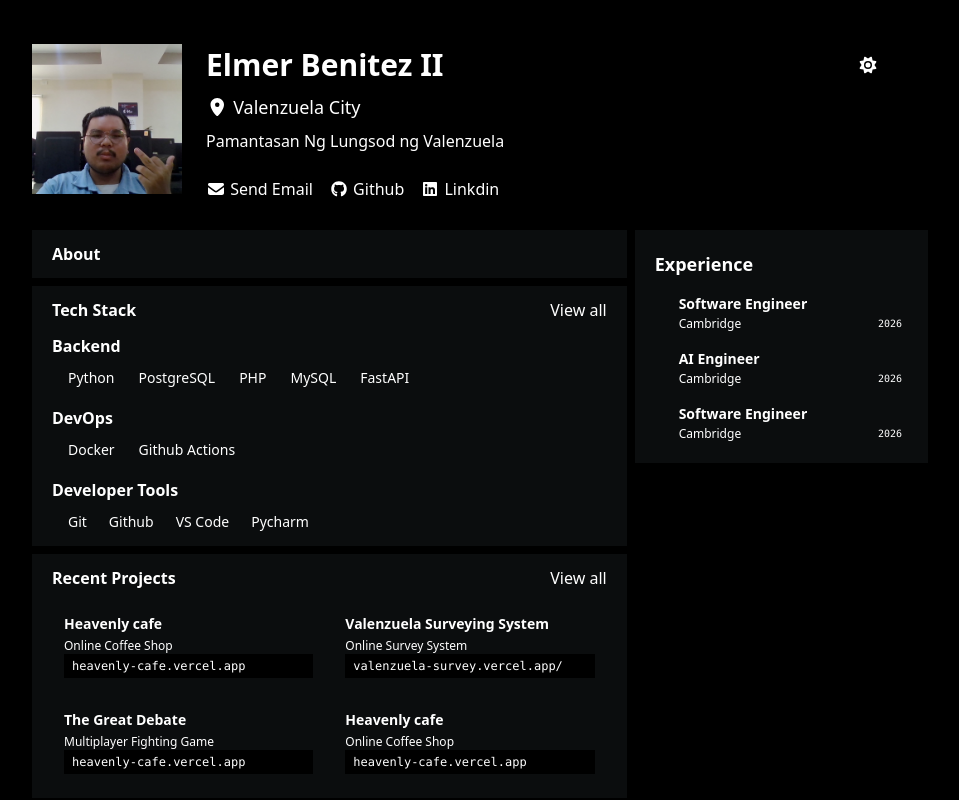
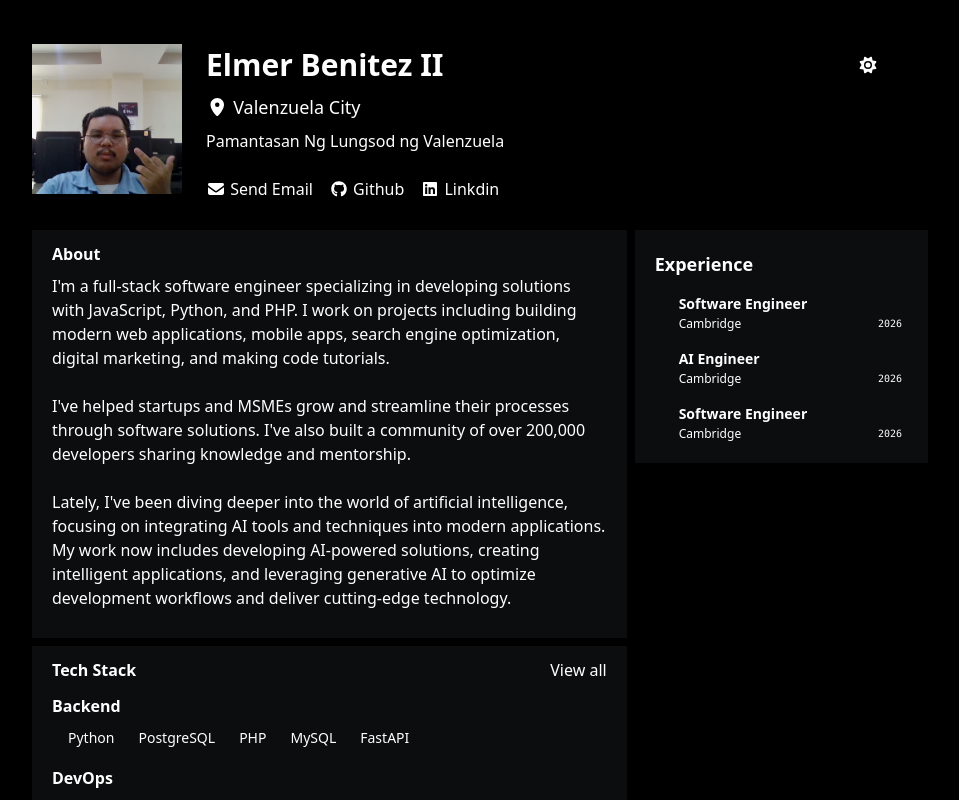
Before and after one commit to redd1514/my-portfolio, a React (Vite) app: page / in a window 1280 px wide. Shown: the top 800 px of the page, without its empty margins (160-1119 px from the left). Built offline with nearby package versions, Linux system fonts and the light colour scheme.

Commit message:
initail_commit

```diff
--- a/src/components/About.jsx
+++ b/src/components/About.jsx
@@ -4,7 +4,15 @@ const About = () => {
     return (
         <div className="flex flex-col w-full bg-white dark:bg-[#0b0d0e] p-3 px-5">
             <h2><b>About</b></h2>
-
+            <p className="mt-2 pb-4 ">
+                I'm a full-stack software engineer specializing in developing solutions with JavaScript, Python, and PHP. I work on projects including building modern web applications, mobile apps, search engine optimization, digital marketing, and making code tutorials.
+                <br />
+                <br />
+                I've helped startups and MSMEs grow and streamline their processes through software solutions. I've also built a community of over 200,000 developers sharing knowledge and mentorship.
+                <br />
+                <br />
+                Lately, I've been diving deeper into the world of artificial intelligence, focusing on integrating AI tools and techniques into modern applications. My work now includes developing AI-powered solutions, creating intelligent applications, and leveraging generative AI to optimize development workflows and deliver cutting-edge technology.
+            </p>
         </div>
     )
 
```
